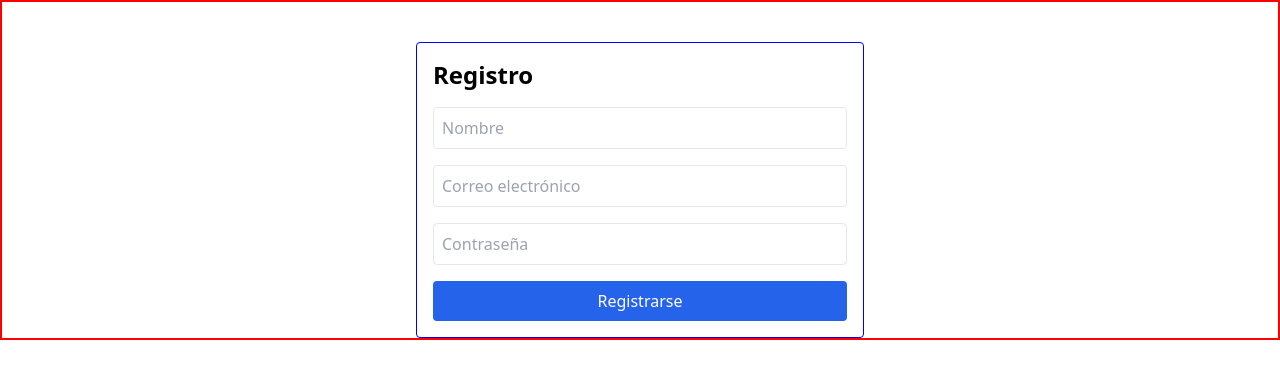
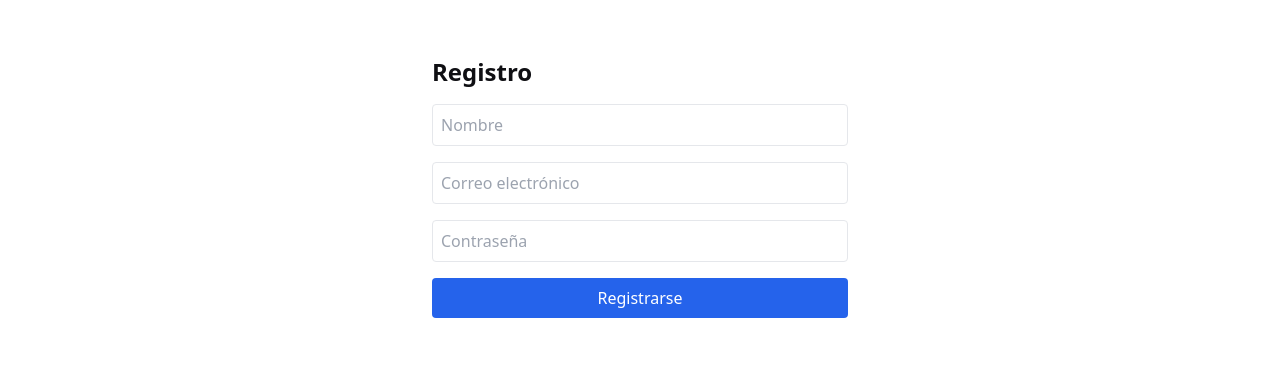
Before and after one commit to fmaraposo/speechcare-web, a Next.js app: page /register in a window 1280 px wide. Shown: the top 378 px of the page. Built offline with nearby package versions, Linux system fonts and the light colour scheme.

Commit message:
styles finished

```diff
--- a/src/styles/globals.scss
+++ b/src/styles/globals.scss
@@ -1,7 +1,3 @@
-body {
-    border: 2px solid red;
-
-    div {
-        border: 1px solid blue;
-    }
-}
+@use './reset';
+@use './main';
+@use './vars';
--- /dev/null
+++ b/src/styles/main.scss
@@ -0,0 +1,54 @@
+html {
+    height: 100%;
+}
+
+body {
+    height: 100%;
+    overflow-x: hidden;
+    overflow-y: auto;
+    background: var(--background-4);
+    color: var(--text-color-default);
+
+    &::-webkit-scrollbar {
+        display: none;
+        /* Safari and Chrome */
+    }
+}
+
+#app {
+    height: 100%;
+    flex: 1 1 100%;
+}
+
+.main {
+    min-height: 100%;
+    scroll-behavior: smooth;
+
+    &--auth {
+        height: auto;
+        min-height: 100%;
+        background-image: url('/images/auth/background.png');
+        background-size: cover;
+        background-position: center center;
+    }
+}
+
+.q-inner-loading {
+    z-index: 999999;
+}
+
+.q-menu {
+    background: var(--background-2);
+}
+
+@media screen and (max-width: 767px) {
+    .show-on-desktop {
+        display: none !important;
+    }
+}
+
+@media screen and (min-width: 768px) {
+    .hide-on-desktop {
+        display: none !important;
+    }
+}
--- /dev/null
+++ b/src/styles/reset.scss
@@ -0,0 +1,130 @@
+html,
+body,
+div,
+span,
+applet,
+object,
+iframe,
+h1,
+h2,
+h3,
+h4,
+h5,
+h6,
+p,
+blockquote,
+pre,
+a,
+abbr,
+acronym,
+address,
+big,
+cite,
+code,
+del,
+dfn,
+em,
+img,
+ins,
+kbd,
+q,
+s,
+samp,
+small,
+strike,
+strong,
+sub,
+sup,
+tt,
+var,
+b,
+u,
+i,
+center,
+dl,
+dt,
+dd,
+ol,
+ul,
+li,
+fieldset,
+form,
+label,
+legend,
+table,
+caption,
+tbody,
+tfoot,
+thead,
+tr,
+th,
+td,
+article,
+aside,
+canvas,
+details,
+embed,
+figure,
+figcaption,
+footer,
+header,
+hgroup,
+menu,
+nav,
+output,
+ruby,
+section,
+summary,
+time,
+mark,
+audio,
+video {
+    margin: 0;
+    padding: 0;
+    border: 0;
+    font-size: 100%;
+    font: inherit;
+    vertical-align: baseline;
+}
+
+/* HTML5 display-role reset for older browsers */
+article,
+aside,
+details,
+figcaption,
+figure,
+footer,
+header,
+hgroup,
+menu,
+nav,
+section {
+    display: block;
+}
+
+body {
+    line-height: 1;
+}
+
+ol,
+ul {
+    list-style: none;
+}
+
+blockquote,
+q {
+    quotes: none;
+}
+
+blockquote:before,
+blockquote:after,
+q:before,
+q:after {
+    content: '';
+    content: none;
+}
+
+table {
+    border-collapse: collapse;
+    border-spacing: 0;
+}
--- /dev/null
+++ b/src/styles/vars.scss
@@ -0,0 +1,53 @@
+:root {
+    --font-family-default: 'Roboto';
+    --font-family-title: 'Roboto';
+
+    --text-color-default: #0f0f13;
+
+    --q-dark-page: #0f0f13;
+    --q-dark: #212125;
+
+    --background-0: #0f0f13;
+    --background-1: #0c0c2c;
+    --background-2: #33333a;
+    --background-4: #FFFFFF;
+
+    --q-primary: #2dd9a9;
+    --q-secondary: #fa3d3d;
+    --q-accent: #b82198;
+
+    --q-grey: #a7aeb8;
+
+    --q-positive: #0ec057;
+    --q-negative: #e61947;
+    --q-info: #059de2;
+    --q-warning: #cc9c00;
+}
+
+[color="primary"] {
+    color: var(--q-primary);
+}
+
+[color="secondary"] {
+    color: var(--q-secondary);
+}
+
+[color="accent"] {
+    color: var(--q-accent);
+}
+
+[color="positive"] {
+    color: var(--q-positive);
+}
+
+[color="negative"] {
+    color: var(--q-negative);
+}
+
+[color="info"] {
+    color: var(--q-info);
+}
+
+[color="warning"] {
+    color: var(--q-warning);
+}
```
